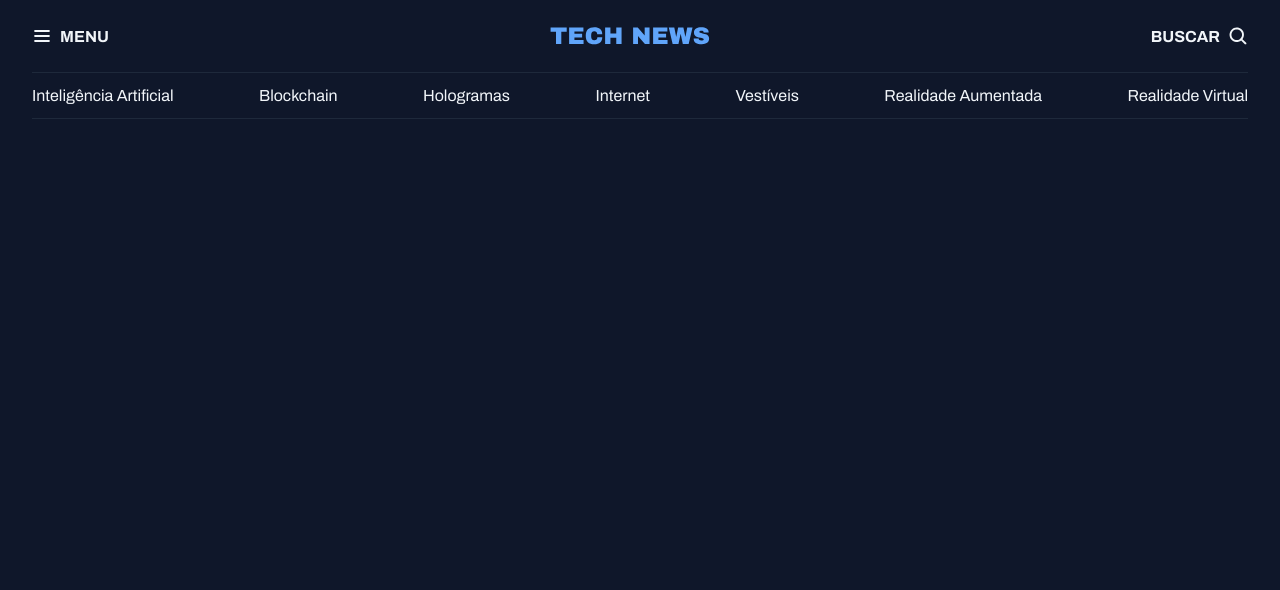
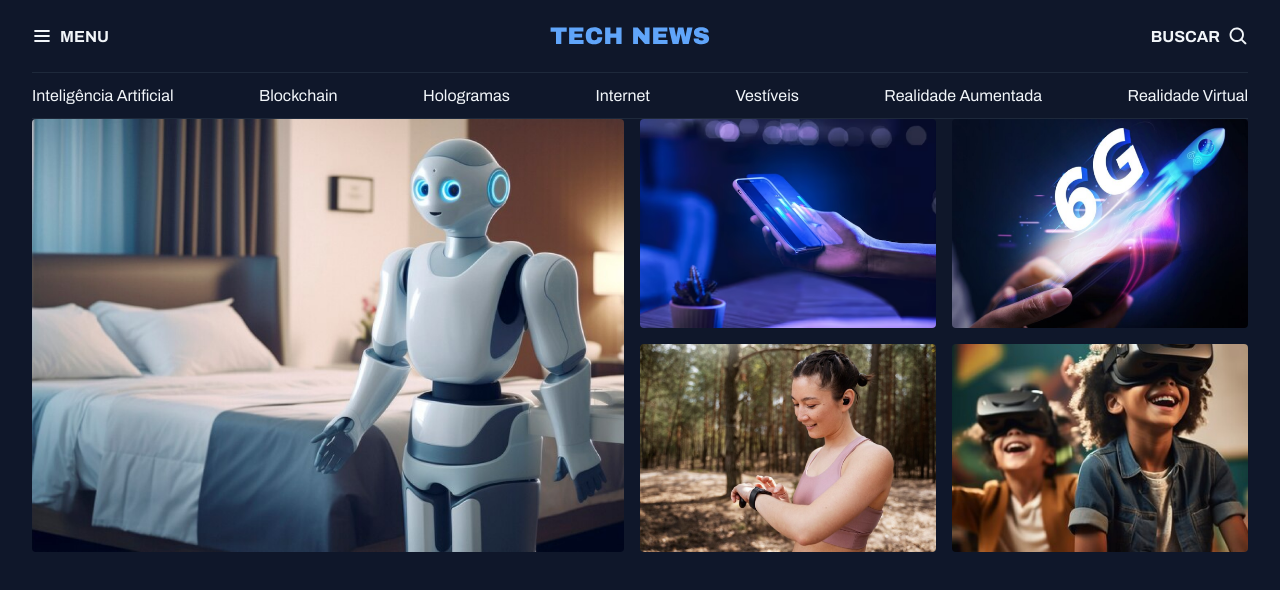
Before and after one commit to talisonsc/Projeto-Portal-de-Noticias, a plain HTML site: page index.html in a window 1280 px wide. Drawn offline with Linux system fonts and the light colour scheme.

Commit message:
create utility

```diff
--- a/index.html
+++ b/index.html
@@ -41,5 +41,34 @@
 
   </nav>
  </header>
+
+  <main class="grid container">
+    <section id="featured" class="grid grid-flow-col gap-16">
+
+      <div>
+        <img src="assets/images/Image 01.png" alt="...">
+      </div>
+
+      <div class="grid grid-flow-col-2 gap-16">
+        <div>
+          <img src="assets/images/Image 02.png" alt="...">
+        </div>
+
+        <div>
+          <img src="assets/images/Image 03.png" alt="...">
+        </div>
+
+        <div>
+          <img src="assets/images/Image 04.png" alt="...">
+        </div>
+
+        <div>
+          <img src="assets/images/Image 05.png" alt="...">
+        </div>
+      </div>
+
+    </section>
+  </main>
+
 </body>
 </html>
--- a/styles/global.css
+++ b/styles/global.css
@@ -37,6 +37,10 @@ a:hover {
   color: var(--brand-color-light);
 }
 
+img {
+  max-width: 100%;
+}
+
 h1, h2, h3 {
   font: inherit;
 }
@@ -46,12 +50,3 @@ h1, h2, h3 {
   padding-inline: 32px;
   margin-inline: auto;
 }
-
-/* Utility */
-.grid {
-  display: grid;
-}
-
-.grid-flow-col {
-  grid-auto-flow: column;
-}
--- a/styles/index.css
+++ b/styles/index.css
@@ -1,2 +1,4 @@
 @import url(global.css);
+@import url(utility.css);
 @import url(header.css);
+@import url(section.css);
--- /dev/null
+++ b/styles/section.css
@@ -0,0 +1,7 @@
+#featured {
+  img {
+    border-radius: 4px ;
+    height: 100%;
+    object-fit: cover;
+  }
+}
--- /dev/null
+++ b/styles/utility.css
@@ -0,0 +1,16 @@
+/* Utility */
+.grid {
+  display: grid;
+}
+
+.grid-flow-col {
+  grid-auto-flow: column;
+}
+
+.grid-flow-col-2 {
+  grid-template-columns: 1fr 1fr;
+}
+
+.gap-16 {
+  gap: 16px;
+}
```
